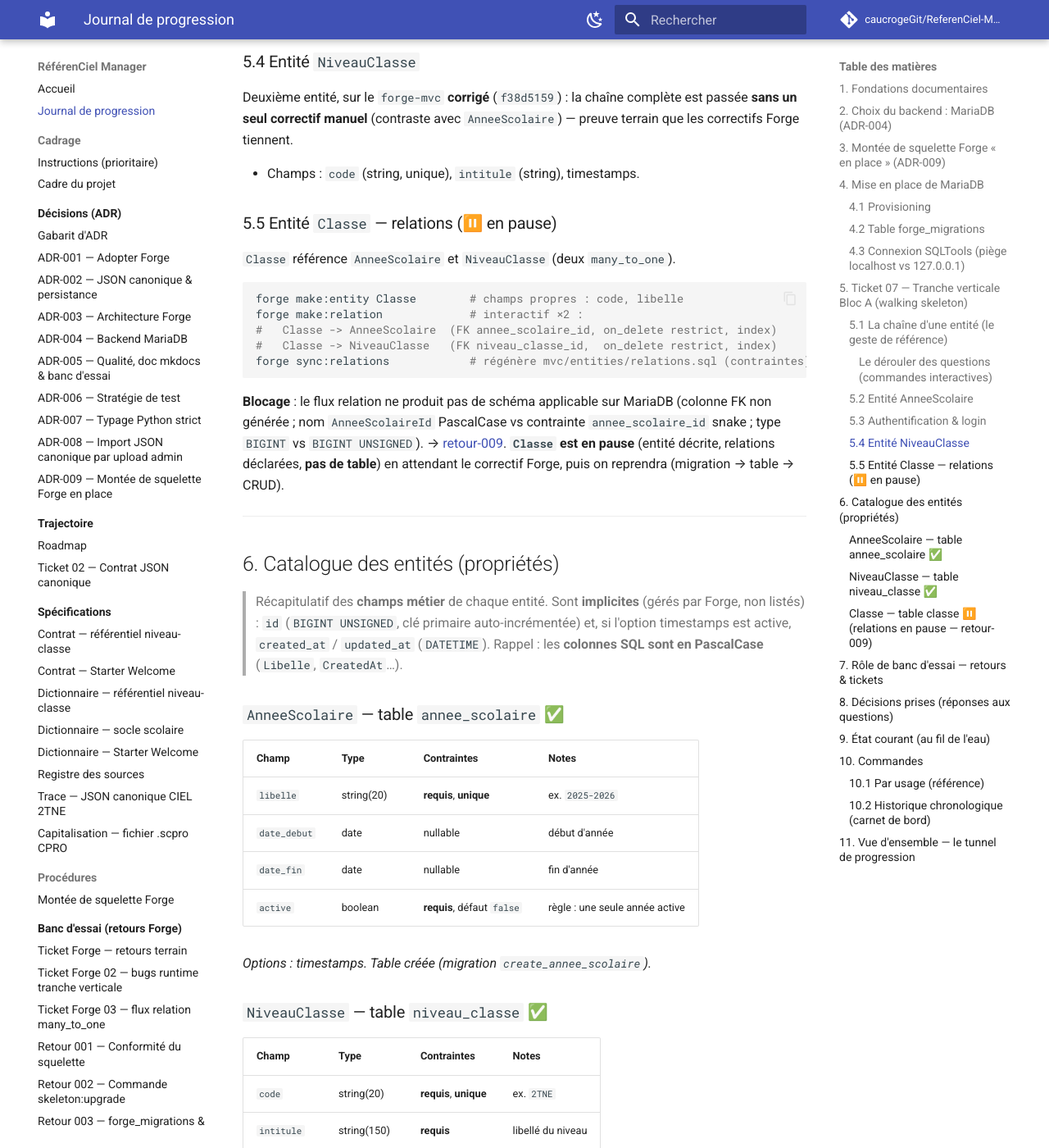
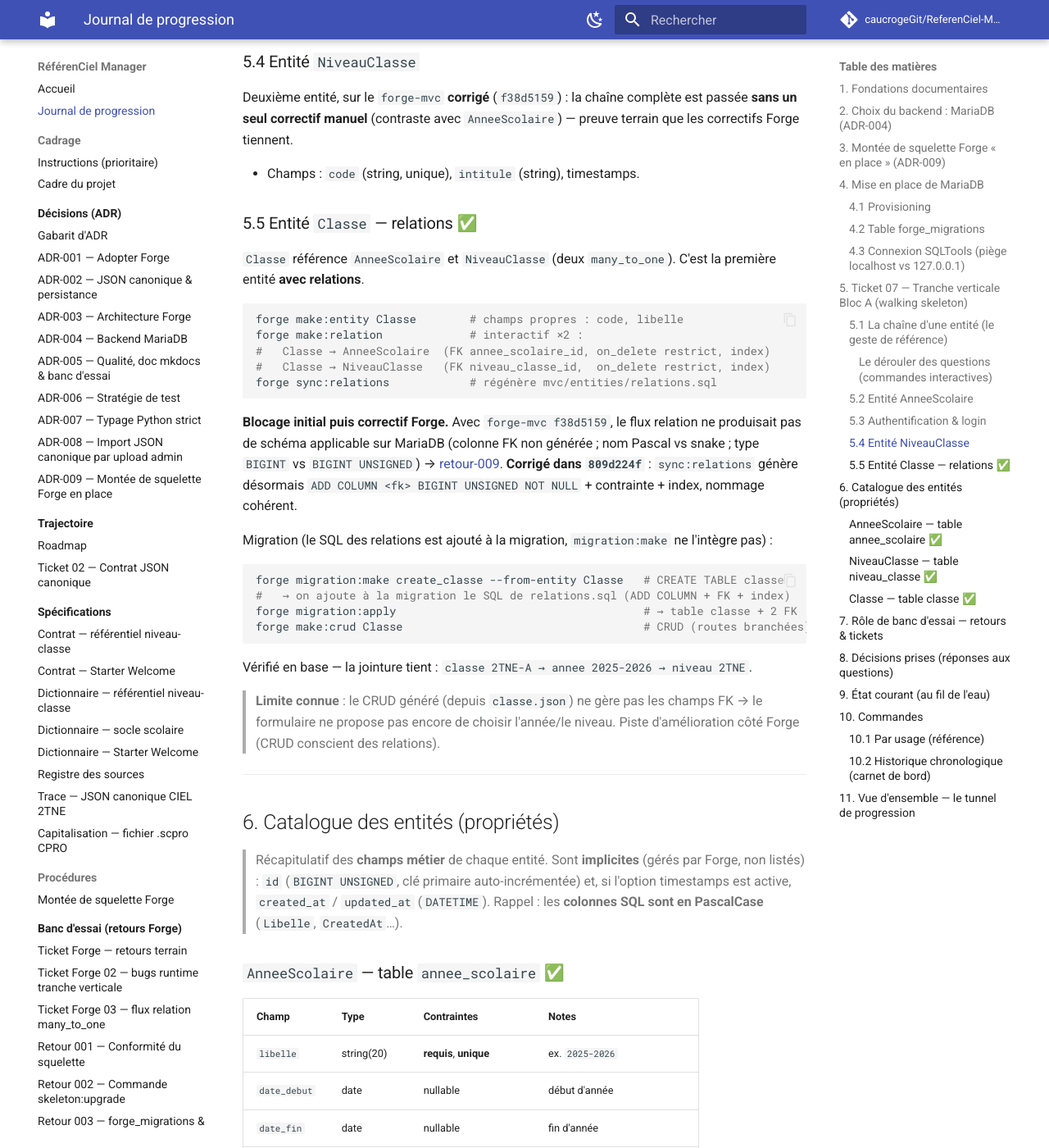
Before and after one commit to caucrogeGit/ReferenCiel-Manager, an MkDocs documentation site: the page built from docs/journal-de-progression.md, in a window 1280 px wide and 1400 px high, scrolled down 5016 px. Shown: the whole window at 82% size. Built offline with MkDocs 1.6.1 and Material for MkDocs 9.7.7, drawn with Linux system fonts in a browser that asks for light colours; comment, search, counter and statistics services are not loaded; some of the changed text lies outside the part shown.

Commit message:
docs: retour-009 RÉSOLU (809d224f) + journal à jour (Classe + relations)
- retour-009 + README banc-essai + ticket-03 : marqués résolus (FORGE-12/13/14
  vérifiés ; table classe + FK créées). Restes non bloquants notés (relations
  dans migration:make / CRUD conscient des FK).
- journal : §5.5 Classe ✅ (flux relation corrigé + migration), §6 catalogue
  (Classe + colonnes FK), §9 état courant (809d224f, 3 entités, classe en base),
  §10.2 (montée 809d224f + build Classe), §11 tunnel (Classe ✅).
- .gitignore : docs/*.pdf (exports markdown-pdf).

Co-Authored-By: Claude Opus 4.8 (1M context) <noreply@anthropic.com>

````diff
--- a/docs/journal-de-progression.md
+++ b/docs/journal-de-progression.md
@@ -233,24 +233,41 @@ preuve terrain que les correctifs Forge tiennent.
 
 - Champs : `code` (string, unique), `intitule` (string), timestamps.
 
-### 5.5 Entité `Classe` — relations (⏸️ en pause)
+### 5.5 Entité `Classe` — relations ✅
 
-`Classe` référence `AnneeScolaire` et `NiveauClasse` (deux `many_to_one`).
+`Classe` référence `AnneeScolaire` et `NiveauClasse` (deux `many_to_one`). C'est
+la première entité **avec relations**.
 
 ```bash
 forge make:entity Classe        # champs propres : code, libelle
 forge make:relation             # interactif ×2 :
-#   Classe -> AnneeScolaire  (FK annee_scolaire_id, on_delete restrict, index)
-#   Classe -> NiveauClasse   (FK niveau_classe_id,  on_delete restrict, index)
-forge sync:relations            # régénère mvc/entities/relations.sql (contraintes)
+#   Classe → AnneeScolaire  (FK annee_scolaire_id, on_delete restrict, index)
+#   Classe → NiveauClasse   (FK niveau_classe_id,  on_delete restrict, index)
+forge sync:relations            # régénère mvc/entities/relations.sql
 ```
 
-**Blocage** : le flux relation ne produit pas de schéma applicable sur MariaDB
-(colonne FK non générée ; nom `AnneeScolaireId` PascalCase vs contrainte
-`annee_scolaire_id` snake ; type `BIGINT` vs `BIGINT UNSIGNED`). →
+**Blocage initial puis correctif Forge.** Avec `forge-mvc f38d5159`, le flux
+relation ne produisait pas de schéma applicable sur MariaDB (colonne FK non
+générée ; nom Pascal vs snake ; type `BIGINT` vs `BIGINT UNSIGNED`) →
 [retour-009](banc-essai/retour-009-flux-relation-many-to-one-casse-mariadb.md).
-**`Classe` est en pause** (entité décrite, relations déclarées, **pas de table**) en
-attendant le correctif Forge, puis on reprendra (migration → table → CRUD).
+**Corrigé dans `809d224f`** : `sync:relations` génère désormais
+`ADD COLUMN <fk> BIGINT UNSIGNED NOT NULL` + contrainte + index, nommage cohérent.
+
+Migration (le SQL des relations est ajouté à la migration, `migration:make` ne
+l'intègre pas) :
+
+```bash
+forge migration:make create_classe --from-entity Classe   # CREATE TABLE classe
+#   → on ajoute à la migration le SQL de relations.sql (ADD COLUMN + FK + index)
+forge migration:apply                                     # → table classe + 2 FK
+forge make:crud Classe                                    # CRUD (routes branchées)
+```
+
+Vérifié en base — la jointure tient : `classe 2TNE-A → annee 2025-2026 → niveau 2TNE`.
+
+> **Limite connue** : le CRUD généré (depuis `classe.json`) ne gère pas les champs
+> FK → le formulaire ne propose pas encore de choisir l'année/le niveau. Piste
+> d'amélioration côté Forge (CRUD conscient des relations).
 
 ---
 
@@ -282,21 +299,23 @@ attendant le correctif Forge, puis on reprendra (migration → table → CRUD).
 *Options : timestamps. Table créée (migration `create_niveau_classe`). Entité
 **partagée** avec le domaine référentiel.*
 
-### `Classe` — table `classe` ⏸️ (relations en pause — [retour-009](banc-essai/retour-009-flux-relation-many-to-one-casse-mariadb.md))
+### `Classe` — table `classe` ✅
 
 | Champ | Type | Contraintes | Notes |
 |---|---|---|---|
 | `code` | string(20) | **requis** | unique **dans l'année** (composite `(année, code)`, à venir) |
 | `libelle` | string(150) | nullable | libellé lisible |
+| `annee_scolaire_id` | big_integer (FK) | **requis** | → `AnneeScolaire` (many_to_one) |
+| `niveau_classe_id` | big_integer (FK) | **requis** | → `NiveauClasse` (many_to_one) |
 
-**Relations déclarées** (`mvc/entities/relations.json`, non encore appliquées) :
+**Relations** (`mvc/entities/relations.json` → colonnes FK + contraintes appliquées) :
 
 | Relation | Type | Clé étrangère | Politique |
 |---|---|---|---|
-| `Classe → AnneeScolaire` | many_to_one | `annee_scolaire_id` | `on_delete restrict`, indexée |
-| `Classe → NiveauClasse` | many_to_one | `niveau_classe_id` | `on_delete restrict`, indexée |
+| `Classe → AnneeScolaire` | many_to_one | `annee_scolaire_id` (`BIGINT UNSIGNED`) | `on_delete restrict`, indexée |
+| `Classe → NiveauClasse` | many_to_one | `niveau_classe_id` (`BIGINT UNSIGNED`) | `on_delete restrict`, indexée |
 
-*Options : timestamps. ⚠️ **Table pas encore créée** (bloqué par le flux relation).*
+*Options : timestamps. Table créée (migration `create_classe`, FK incluses).*
 
 > **Socle Auth/User** (`users`, `auth_tokens`, `auth_audit_log`,
 > `auth_rate_limit_attempts`) : fourni par Forge (`auth:init`), non listé ici — ce
@@ -343,16 +362,15 @@ Trace des arbitrages structurants (le *pourquoi*) :
 
 | Élément | État |
 |---|---|
-| `forge-mvc` | `f38d5159` (correctifs retours 001-008) |
-| Tables en base | `annee_scolaire`, `niveau_classe`, `users`, `auth_tokens`, `auth_audit_log`, `auth_rate_limit_attempts`, `forge_migrations` |
-| Entités terminées | `AnneeScolaire`, `NiveauClasse` |
-| En pause | `Classe` (relations — retour-009) |
+| `forge-mvc` | `809d224f` (correctifs retours 001-009) |
+| Tables en base | `annee_scolaire`, `niveau_classe`, `classe` (+2 FK), `users`, `auth_tokens`, `auth_audit_log`, `auth_rate_limit_attempts`, `forge_migrations` |
+| Entités terminées | `AnneeScolaire`, `NiveauClasse`, `Classe` (avec relations) |
+| Reste Bloc A | `Groupe`, `Eleve`, `Professeur`, `InscriptionEleve`, `AffectationProfesseurClasse` |
 | Auth | opérationnelle (login prof, RBAC/MFA différés) |
 | Qualité | `make check` vert (5 portes, 12 tests) |
 
-> Reprise prévue : dès le correctif Forge du flux relation, refaire `Classe`
-> (make:relation → migration → table `classe` avec FK → CRUD) et marquer retour-009
-> résolu.
+> Prochaine étape : poursuivre le Bloc A (`Eleve`, `Groupe`…). Pistes Forge issues de
+> `Classe` : intégrer les FK au CRUD (sélection de l'entité liée) et à `migration:make`.
 
 ---
 
@@ -434,15 +452,25 @@ forge make:crud NiveauClasse
 #   → branchement de la route
 ```
 
-**⑥ Entité Classe + relations (⏸️ bloqué — retour-009)**
+**⑥ Montée forge-mvc → 809d224f (correctif du flux relation, retour-009)**
+
+```bash
+make skeleton-check REF=../Test
+make forge-upgrade COMMIT=809d224fa4b77daffab5ac5edbe6d326ec085c67
+```
+
+**⑦ Entité Classe + relations ✅**
 
 ```bash
 forge make:entity Classe           # champs : code, libelle
 forge make:relation                # Classe → AnneeScolaire (FK annee_scolaire_id)
 forge make:relation                # Classe → NiveauClasse  (FK niveau_classe_id)
-forge sync:relations               # → relations.sql (contraintes)
-forge sync:entity Classe
-#   → blocage : colonne FK non générée / nom Pascal vs snake / BIGINT vs UNSIGNED
+forge sync:relations               # → relations.sql : ADD COLUMN <fk> BIGINT UNSIGNED + FK + index
+forge migration:make create_classe --from-entity Classe
+#   → on ajoute à la migration le SQL de relations.sql (ADD COLUMN + FK + index)
+forge migration:apply              # → table classe + 2 FK
+forge make:crud Classe             # CRUD (routes branchées)
+#   seed de vérif : niveau 2TNE + classe 2TNE-A (année=1, niveau=1)
 ```
 
 ---
@@ -459,7 +487,7 @@ flowchart TD
     A["① Cadrage projet ✅"]
     B["② Sources et JSON canonique ✅<br/>(tickets 01–04, 02b–04b)"]
     C["③ Dictionnaires de données ✅<br/>(05 socle · 08 référentiel · 13b starter)"]
-    D["④ BLOC A · Socle scolaire ◀ ICI — ticket 07<br/>AnneeScolaire ✅ · NiveauClasse ✅ · Classe ⏸️<br/>⬜ Groupe · Eleve · Professeur · Inscription · Affectation"]
+    D["④ BLOC A · Socle scolaire ◀ ICI — ticket 07<br/>AnneeScolaire ✅ · NiveauClasse ✅ · Classe ✅ (relations)<br/>⬜ Groupe · Eleve · Professeur · Inscription · Affectation"]
     E["⑤ Référentiel ⬜ (09–11)"]
     F["⑥ Scénario ⬜ (12–13)"]
     G["⑦ Starter ⬜ (14)"]
@@ -474,5 +502,6 @@ flowchart TD
     class E,F,G,H,I todo
 ```
 
-> **Où on en est** : phases ①–③ faites, **④ Bloc A en cours** (2 entités sur 8,
-> `Classe` en pause sur le flux relation). Les phases ⑤–⑨ suivront.
+> **Où on en est** : phases ①–③ faites, **④ Bloc A en cours** (3 entités sur 8 :
+> `AnneeScolaire`, `NiveauClasse`, `Classe` avec relations). Restent `Groupe`,
+> `Eleve`, `Professeur`, `Inscription`, `Affectation`, puis les phases ⑤–⑨.
````
Also changed, not shown: docs/banc-essai/README.md (+1 -1 lines), docs/banc-essai/retour-009-flux-relation-many-to-one-casse-mariadb.md (+1 -1 lines), docs/banc-essai/ticket-forge-03-flux-relation-many-to-one.md (+13 -0 lines), 1 other file.
